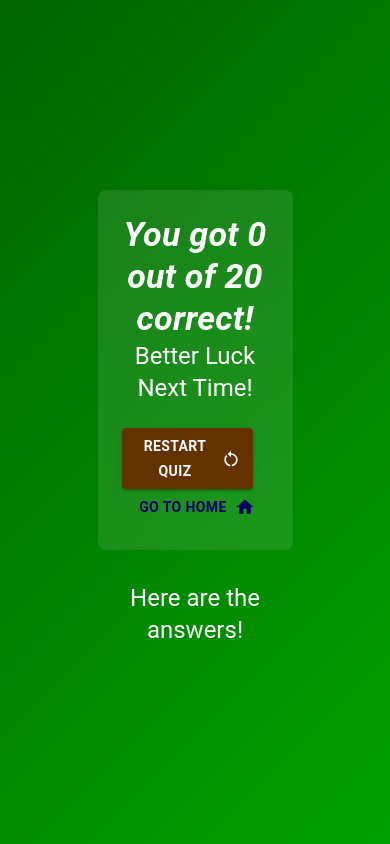
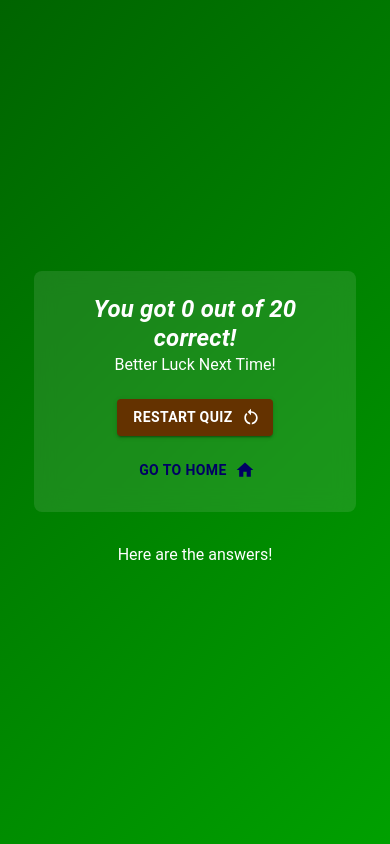
Before and after one commit to Archisman02/attax, a Next.js app in the folder attax/: page /result in a window 390 px wide. Built offline with nearby package versions, Linux system fonts and the light colour scheme.

Commit message:
Fixed mobile responsiveness and buttons of results screen

```diff
--- a/attax/src/components/QuestionCard.tsx
+++ b/attax/src/components/QuestionCard.tsx
@@ -78,7 +78,7 @@ const QuestionCard: React.FC<{
             variant="h4"
             fontWeight="bold"
             fontStyle="italic"
-            // sx={{ mb: 3, color: "white" }}
+            sx={{ fontSize: { xs: "1.5rem", sm: "2rem" } }}
           >
             "{question.quote}"
           </Typography>
--- a/attax/src/pages/index.tsx
+++ b/attax/src/pages/index.tsx
@@ -17,8 +17,6 @@ export default function Home() {
   const [category, setCategory] = useState("football");
 
   const handleStartGame = () => {
-    if (!category)
-      return alert("Please enter your name and select a category!");
     router.push("./quiz");
   };
 
--- a/attax/src/pages/result.tsx
+++ b/attax/src/pages/result.tsx
@@ -26,16 +26,21 @@ const Result = observer(() => {
       flexDirection="column"
       justifyContent="center"
       alignItems="center"
-      height="100vh"
+      minHeight="100vh"
       sx={{
         background: "linear-gradient(135deg, #006400, #00a000)",
         overflowY: "auto",
+        px: 2,
       }}
     >
       {/* Top Half */}
       <Box
-        width="50%"
+        // width="50%"
+        width={{ xs: "90%", sm: "70%", md: "50%" }}
         textAlign="center"
+        display="flex"
+        flexDirection="column"
+        alignItems="center"
         mb={4}
         sx={{
           borderRadius: 2,
@@ -50,24 +55,36 @@ const Result = observer(() => {
           fontWeight="bold"
           fontStyle="italic"
           mb={2}
-          sx={{ margin: 0, padding: 0 }}
+          sx={{ margin: 0, padding: 0, fontSize: { xs: "1.5rem", sm: "2rem" } }}
         >
           You got {score} out of 20 correct!
         </Typography>
-        <Typography variant="h5" color="white" sx={{ margin: 0, padding: 0 }}>
+        <Typography
+          variant="h5"
+          color="white"
+          sx={{ margin: 0, padding: 0, fontSize: { xs: "1rem", sm: "1.5rem" } }}
+        >
           {resultMessage}
         </Typography>
-        <Box mt={3}>
+        <Box
+          mt={3}
+          display="flex"
+          flexDirection={{ xs: "column", sm: "row" }}
+          gap={2}
+        >
           <Button
             variant="contained"
             sx={{
               bgcolor: "#643200",
               color: "white",
               fontWeight: "bold",
-              mr: 2,
+              // mr: 2,
             }}
             endIcon={<RestartAltIcon />}
-            onClick={() => window.location.reload()}
+            onClick={() => {
+              quizStore.clear();
+              router.replace("/quiz");
+            }}
           >
             Restart quiz
           </Button>
@@ -79,7 +96,10 @@ const Result = observer(() => {
               fontWeight: "bold",
             }}
             endIcon={<HomeIcon />}
-            onClick={() => router.replace("/")}
+            onClick={() => {
+              quizStore.clear();
+              router.replace("/");
+            }}
           >
             Go to Home
           </Button>
@@ -87,11 +107,15 @@ const Result = observer(() => {
       </Box>
 
       {/* Bottom Half */}
-      <Box width="50%">
+      <Box width={{ xs: "90%", sm: "70%", md: "50%" }}>
         <Typography
           variant="h5"
           color="white"
-          sx={{ mb: 1, textAlign: "center" }}
+          sx={{
+            mb: 1,
+            textAlign: "center",
+            fontSize: { xs: "1rem", sm: "1.5rem" },
+          }}
         >
           Here are the answers!
         </Typography>
--- a/attax/src/stores/quizStore.ts
+++ b/attax/src/stores/quizStore.ts
@@ -2,9 +2,6 @@ import { makeAutoObservable } from "mobx";
 
 type UserResponse = {
   category: string;
-  // quote?: string;
-  // clubs?: string[];
-  // hints?: string[];
   question: string | string[];
   userAnswer: string;
   correctAnswer: string;
@@ -38,6 +35,12 @@ class QuizStore {
       isAnswerCorrect,
     });
   }
+
+  // Add a clear function
+  clear() {
+    this.userResponses = [];
+    this.score = 0; // Reset score if needed
+  }
 }
 
 const quizStore = new QuizStore();
```
Also changed, not shown: attax/src/pages/quiz.tsx (+14 -11 lines).
